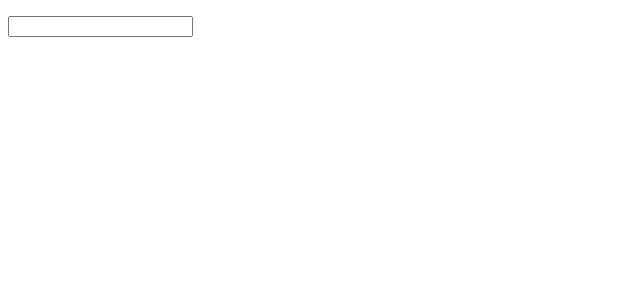
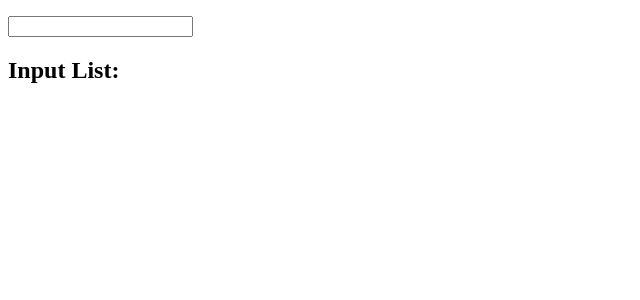
Before and after one commit to xerocross/angular-examples, an Angular app: page / in a window 1280 px wide. Shown: the top 300 px of the page, without its empty margins (0-640 px from the left). Built offline with nearby package versions, Linux system fonts and the light colour scheme.

Commit message:
facter out list view into separate child component

```diff
--- a/src/app/app.module.ts
+++ b/src/app/app.module.ts
@@ -4,12 +4,14 @@
 import { AppComponent } from './app.component';
 import { TextInputComponent } from './text-input/text-input.component';
 import { ListManagerComponent } from './list-manager/list-manager.component';
+import { ListViewComponent } from './list-view/list-view.component';
 
 @NgModule({
   declarations: [
     AppComponent,
     TextInputComponent,
-    ListManagerComponent
+    ListManagerComponent,
+    ListViewComponent
   ],
   imports: [
     BrowserModule, ReactiveFormsModule
--- a/src/app/list-manager/list-manager.component.html
+++ b/src/app/list-manager/list-manager.component.html
@@ -1,6 +1,4 @@
 <div>
     <app-text-input (textInputEmitter) = "textInputs$.next($event)"></app-text-input>
-    <ul>
-      <li *ngFor = "let item of inputValues">{{ item }}</li>
-    </ul>
+    <app-list-view [theList] = "inputValues"></app-list-view>
 </div>
--- /dev/null
+++ b/src/app/list-view/list-view.component.html
@@ -0,0 +1,6 @@
+<div>
+  <h2>Input List:</h2>
+  <ul>
+    <li *ngFor = "let item of theList">{{ item }}</li>
+  </ul>
+</div>
```
Also changed, not shown: src/app/list-view/list-view.component.ts (added, +9 -0 lines), src/app/list-view/list-view.component.scss (added), 1 other file (tests, documents, lock files or other folders).
